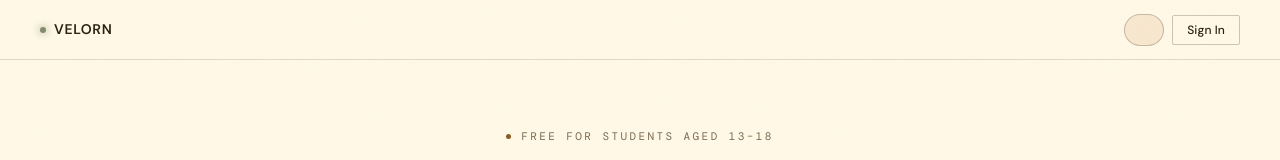
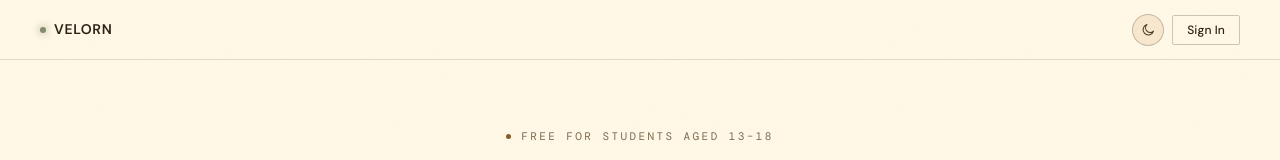
Before and after one commit to epicxp123234/AI-Roadmap, a React (Vite) app: page / in a window 1280 px wide. Shown: the top 160 px of the page. Built offline with nearby package versions, Linux system fonts and the light colour scheme.

Commit message:
Fix theme toggle button not rendering sun/moon icon properly

```diff
--- a/src/App.jsx
+++ b/src/App.jsx
@@ -1215,7 +1215,7 @@ function Nav({ user, onLogout, onNav, page, onOpenEmailSettings, isDemo, onSignU
         <div className="nav-logo"><div className="nav-logo-dot"/><span>Velorn</span></div>
         {user && (<div className="nav-links">{links.map(p=>(<button key={p} onClick={()=>{onNav(p);setMobileOpen(false);}} className={`nav-link ${page===p?"active":""}`}>{p==="learn"?"Learn":p==="test"?"Test":p==="friends"?"Friends":p==="onboard"?"New Topic":"Dashboard"}</button>))}</div>)}
         <div className="row gap-8">
-          <button onClick={onToggleTheme} className="theme-toggle" aria-label="Toggle light or dark mode" title={theme==="dark"?"Switch to light mode":"Switch to dark mode"}>
+          <button onClick={onToggleTheme} className="theme-toggle" aria-label="Toggle light or dark mode" title={theme==="dark"?"Switch to light mode":"Switch to dark mode"} style={{width:32,height:32,minWidth:32,minHeight:32,padding:0,borderRadius:999,border:"1px solid var(--border2)",background:"var(--surface2)",color:"var(--ink2)",display:"flex",alignItems:"center",justifyContent:"center",cursor:"pointer",flexShrink:0}}>
             {theme==="dark"?<Icon.Sun/>:<Icon.Moon/>}
           </button>
 
```
